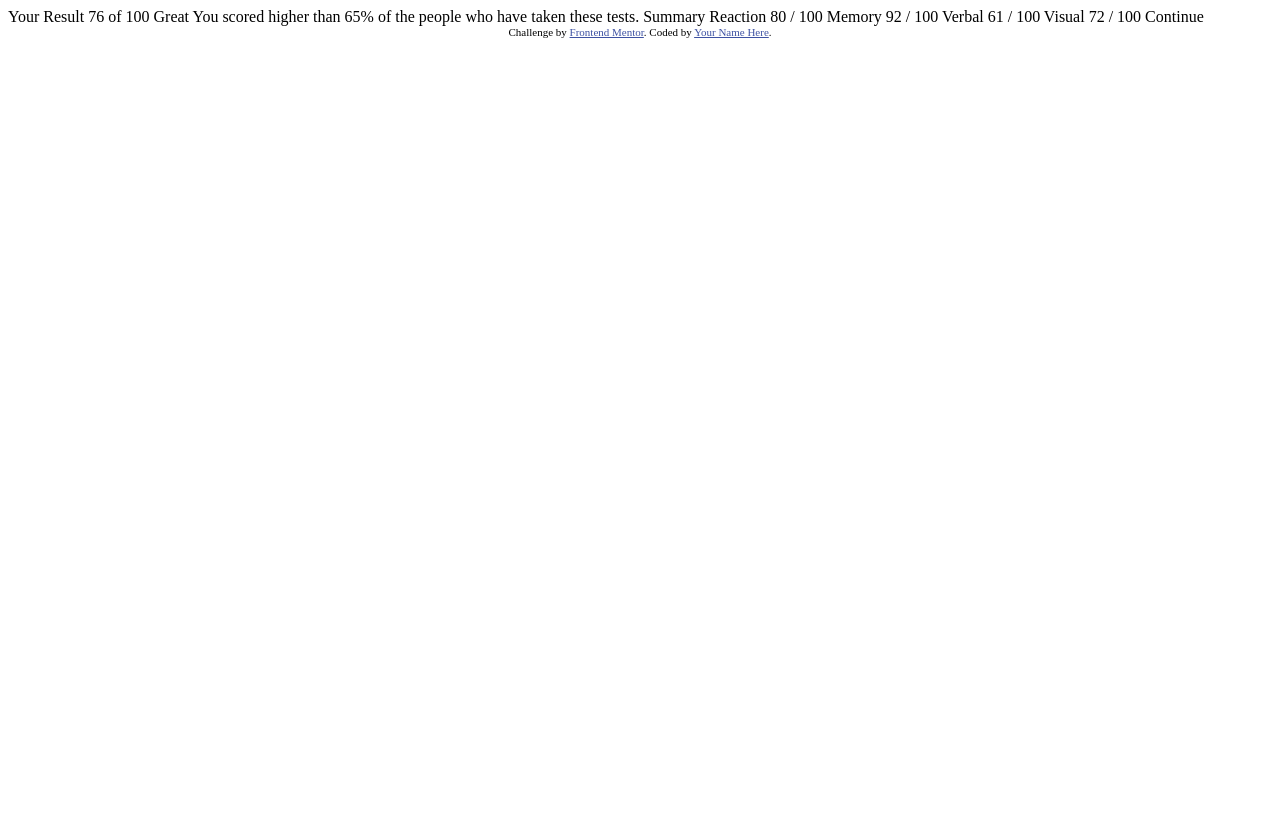
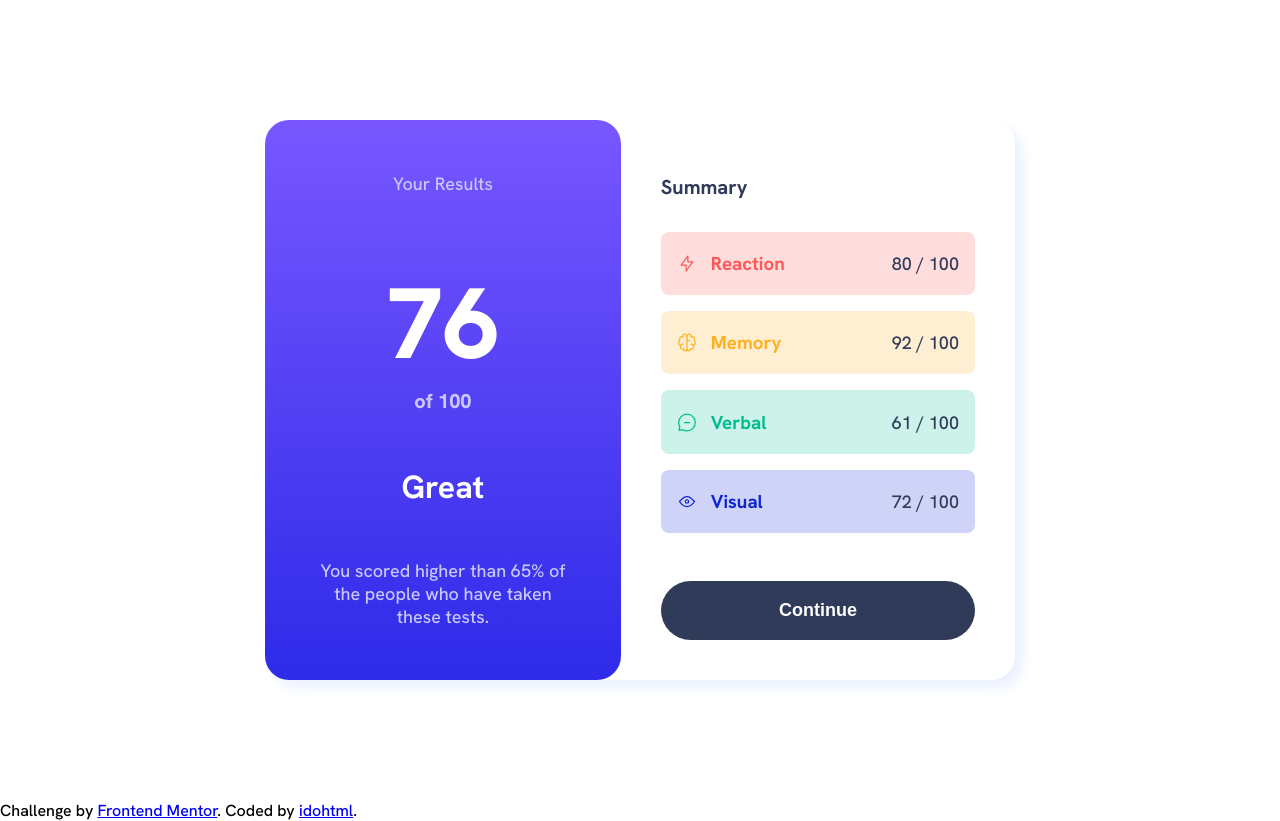
Before and after one commit to idohtml/Results-Summary-Component, a plain HTML site: page index.html in a window 1280 px wide. Before the commit the page ends 800 px from the top, so only its background shows below. Drawn offline with Linux system fonts and the light colour scheme.

Commit message:
UI complete

```diff
--- a/index.html
+++ b/index.html
@@ -1,47 +1,75 @@
-<!DOCTYPE html>
+<!doctype html>
 <html lang="en">
+
 <head>
-  <meta charset="UTF-8">
-  <meta name="viewport" content="width=device-width, initial-scale=1.0"> <!-- displays site properly based on user's device -->
+  <meta charset="UTF-8" />
+  <meta name="viewport" content="width=device-width, initial-scale=1.0" />
+  <link rel="icon" type="image/png" sizes="32x32" href="./assets/images/favicon-32x32.png" />
+  <link rel="stylesheet" href="style.css" />
+  <title>Frontend Mentor | Results summary component</title>
+</head>
 
-  <link rel="icon" type="image/png" sizes="32x32" href="./assets/images/favicon-32x32.png">
+<body>
+  <main>
+    <section class="section-container">
+      <div class="flex">
+        <div class="col-1">
+          <p>Your Results</p>
+          <h1>
+            <span>76</span><br />
+            of 100
+          </h1>
+          <h2>Great</h2>
+          <p>
+            You scored higher than 65% of the people who have taken these
+            tests.
+          </p>
+        </div>
 
-  <title>Frontend Mentor | Results summary component</title>
+        <div class="col-2">
+          <h2>Summary</h2>
+          <div class="card-container">
+            <div class="card">
+              <div class="card-image">
+                <img src="assets/images/icon-reaction.svg" alt="Icon logo" />
+                <h3>Reaction</h3>
+              </div>
+              <p class="card-score">80 / 100</p>
+            </div>
+            <div class="card">
+              <div class="card-image">
+                <img src="assets/images/icon-memory.svg" alt="Icon logo" />
+                <h3>Memory</h3>
+              </div>
+              <p class="card-score">92 / 100</p>
+            </div>
+            <div class="card">
+              <div class="card-image">
+                <img src="assets/images/icon-verbal.svg" alt="Icon logo" />
+                <h3>Verbal</h3>
+              </div>
+              <p class="card-score">61 / 100</p>
+            </div>
+            <div class="card">
+              <div class="card-image">
+                <img src="assets/images/icon-visual.svg" alt="Icon logo" />
+                <h3>Visual</h3>
+              </div>
+              <p class="card-score">72 / 100</p>
+            </div>
+            <button class="btn">Continue</button>
+          </div>
+        </div>
+      </div>
+    </section>
+  </main>
+  <footer>
+    <div class="attribution">
+      Challenge by
+      <a href="https://www.frontendmentor.io?ref=challenge" target="_blank">Frontend Mentor</a>. Coded by
+      <a href="https://github.com/idohtml" target="_blank">idohtml</a>.
+    </div>
+  </footer>
+</body>
 
-  <!-- Feel free to remove these styles or customise in your own stylesheet 👍 -->
-  <style>
-    .attribution { font-size: 11px; text-align: center; }
-    .attribution a { color: hsl(228, 45%, 44%); }
-  </style>
-</head>
-<body>
-
-  Your Result
-  76
-  of 100
-
-  Great
-  You scored higher than 65% of the people who have taken these tests.
-
-  Summary
-
-  Reaction
-  80 / 100
-
-  Memory
-  92 / 100
-
-  Verbal
-  61 / 100
-
-  Visual
-  72 / 100
-
-  Continue
-
-  <div class="attribution">
-    Challenge by <a href="https://www.frontendmentor.io?ref=challenge" target="_blank">Frontend Mentor</a>.
-    Coded by <a href="#">Your Name Here</a>.
-  </div>
-</body>
 </html>
--- /dev/null
+++ b/style.css
@@ -0,0 +1,246 @@
+@import url("https://fonts.googleapis.com/css2?family=Hanken+Grotesk:wght@500;700;800&display=swap");
+
+:root {
+  --primary-red: hsl(0, 100%, 67%);
+  --primary-light-red: hsla(0, 100%, 67%, 0.2);
+  --primary-yellow: hsl(39, 100%, 56%);
+  --primary-light-yellow: hsla(39, 100%, 56%, 0.2);
+  --primary-green: hsl(166, 100%, 37%);
+  --primary-light-green: hsla(166, 100%, 37%, 0.2);
+  --primary-cobalt: hsl(234, 85%, 45%);
+  --primary-light-cobalt: hsl(234, 85%, 45%, 0.2);
+
+  --bg-slate-blue: hsl(252, 100%, 67%);
+  --bg-royal-blue: hsl(241, 81%, 54%);
+
+  --cr-violet-blue: hsla(256, 72%, 46%, 1);
+  --cr-persian-blue: hsla(241, 72%, 46%, 0);
+
+  --neu-white: hsl(0, 0%, 100%);
+  --neu-blue: hsl(221, 100%, 96%);
+  --neu-lavender: hsl(241, 100%, 89%);
+  --neu-dark-gray: hsl(224, 30%, 27%);
+}
+
+* {
+  box-sizing: border-box;
+  margin: 0;
+  padding: 0;
+}
+
+body {
+  font-family: "Hanken Grotesk", sans-serif;
+  background-color: var(--neu-white);
+}
+
+p {
+  font-weight: 500;
+  font-size: 18px;
+}
+
+h1 {
+  font-weight: 800;
+}
+
+h2 {
+  font-weight: 700;
+}
+
+.col-1 {
+  border-radius: 0 0px 24px 24px;
+  overflow: hidden;
+}
+
+.col-1 {
+  display: flex;
+  flex-direction: column;
+  justify-content: space-between;
+
+  background: linear-gradient(
+    to top,
+    var(--bg-royal-blue),
+    var(--bg-slate-blue)
+  );
+  text-align: center;
+  padding: 2rem;
+  position: relative;
+}
+
+.col-1::before,
+.col-1::after {
+  content: "";
+  position: absolute;
+  inset: 0;
+  z-index: -1;
+}
+
+.col-1::before {
+  background: linear-gradient(
+    to bottom,
+    var(--cr-violet-blue),
+    var(--cr-persian-blue)
+  );
+  border-radius: 50%;
+  width: 25%;
+  height: 100%;
+  margin: 0 auto;
+  padding: 2rem;
+}
+
+.col-1 p:first-child {
+  color: var(--neu-lavender);
+  margin: 12px;
+}
+
+.col-1 h1 {
+  color: var(--neu-lavender);
+  font-size: 16px;
+
+  margin: 12px;
+  z-index: 1;
+}
+
+.col-1 h1 span {
+  color: var(--neu-white);
+  font-size: 72px;
+}
+
+.col-1 h2 {
+  color: var(--neu-white);
+  margin: 24px auto 12px;
+}
+
+.col-1 p {
+  color: var(--neu-lavender);
+  margin: 12px;
+}
+
+/* Section 2 */
+
+.col-2 {
+  width: 100%;
+  padding: 1rem;
+}
+
+.col-2 h2 {
+  color: var(--neu-dark-gray);
+  font-size: 20px;
+  margin: 14px 0 32px 0;
+}
+
+.card-container {
+  display: flex;
+  flex-direction: column;
+  gap: 1rem;
+}
+
+.card {
+  display: flex;
+  justify-content: space-between;
+  align-items: center;
+
+  border-radius: 8px;
+  padding: 1.2rem 1rem;
+  position: relative;
+}
+
+.card:nth-child(1) {
+  background-color: var(--primary-light-red);
+  color: var(--primary-red);
+}
+
+.card:nth-child(2) {
+  background-color: var(--primary-light-yellow);
+  color: var(--primary-yellow);
+}
+
+.card:nth-child(3) {
+  background-color: var(--primary-light-green);
+  color: var(--primary-green);
+}
+
+.card:nth-child(4) {
+  background-color: var(--primary-light-cobalt);
+  color: var(--primary-cobalt);
+}
+
+.card-image {
+  display: inline-flex;
+  gap: 14px;
+}
+
+.card-score {
+  color: var(--neu-dark-gray);
+}
+
+/* BUTTON */
+
+.btn {
+  display: inline-block;
+  padding: 1.2rem 1rem;
+  border: none;
+  border-radius: 32px;
+  font-weight: 700;
+  font-size: 18px;
+  text-decoration: none;
+  color: var(--neu-white);
+  background-color: var(--neu-dark-gray);
+}
+
+/* Media Querys */
+
+@media (min-width: 768px) {
+  .section-container {
+    display: grid;
+    place-items: center;
+
+    height: 100vh;
+  }
+
+  .flex {
+    display: flex;
+    flex-direction: row;
+    justify-content: center;
+
+    border-radius: 24px;
+    box-shadow: var(--neu-blue) 8px 8px 12px 0px;
+
+    width: 750px;
+  }
+
+  .col-1 {
+    border-radius: 24px;
+    padding: 2.5rem;
+  }
+
+  .col-1 h1 {
+    font-size: 20px;
+  }
+
+  .col-1 h1 span {
+    font-size: 100px;
+  }
+
+  .col-1 h2 {
+    font-size: 32px;
+    margin: 0;
+  }
+
+  .col-2 {
+    padding: 2.5rem;
+  }
+
+  .btn {
+    margin-top: 2rem;
+  }
+
+  .btn:hover {
+    cursor: pointer;
+    color: white;
+    background: linear-gradient(
+      to top,
+      var(--bg-royal-blue),
+      var(--bg-slate-blue)
+    );
+  }
+}
```
